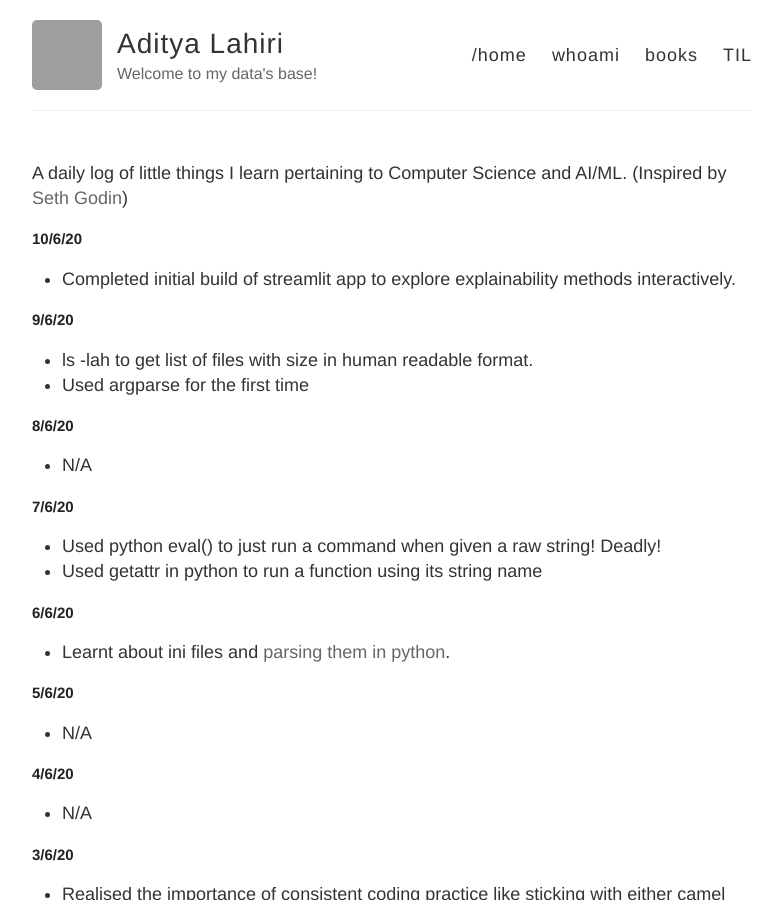
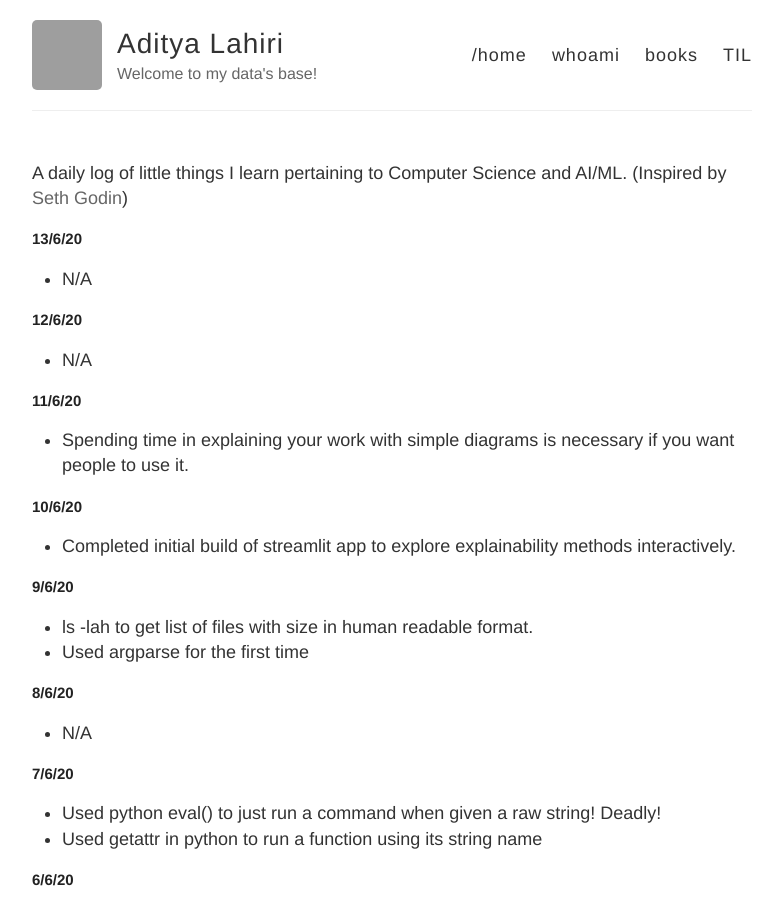
Before and after one commit to adityalahiri/adityalahiri.github.io, a Jekyll site: the page built from TIL.md, in a window 1280 px wide and 900 px high. Shown: the whole window, without its empty margins (248-1030 px from the left). Built offline with Jekyll 4.4.1, drawn with Linux system fonts in a browser that asks for light colours; our own code applies the rules of GitHub Pages for plain Markdown files; grey boxes are pictures that could not be loaded.

Commit message:
Update for 11,12,13 June

```diff
--- a/TIL.md
+++ b/TIL.md
@@ -1,5 +1,17 @@
 A daily log of little things I learn pertaining to Computer Science and AI/ML.
 (Inspired by [Seth Godin](https://seths.blog/))
+
+## 13/6/20
+
+* N/A
+
+## 12/6/20
+
+* N/A
+
+## 11/6/20
+
+* Spending time in explaining your work with simple diagrams is necessary if you want people to use it.
 
 ## 10/6/20
 
```
